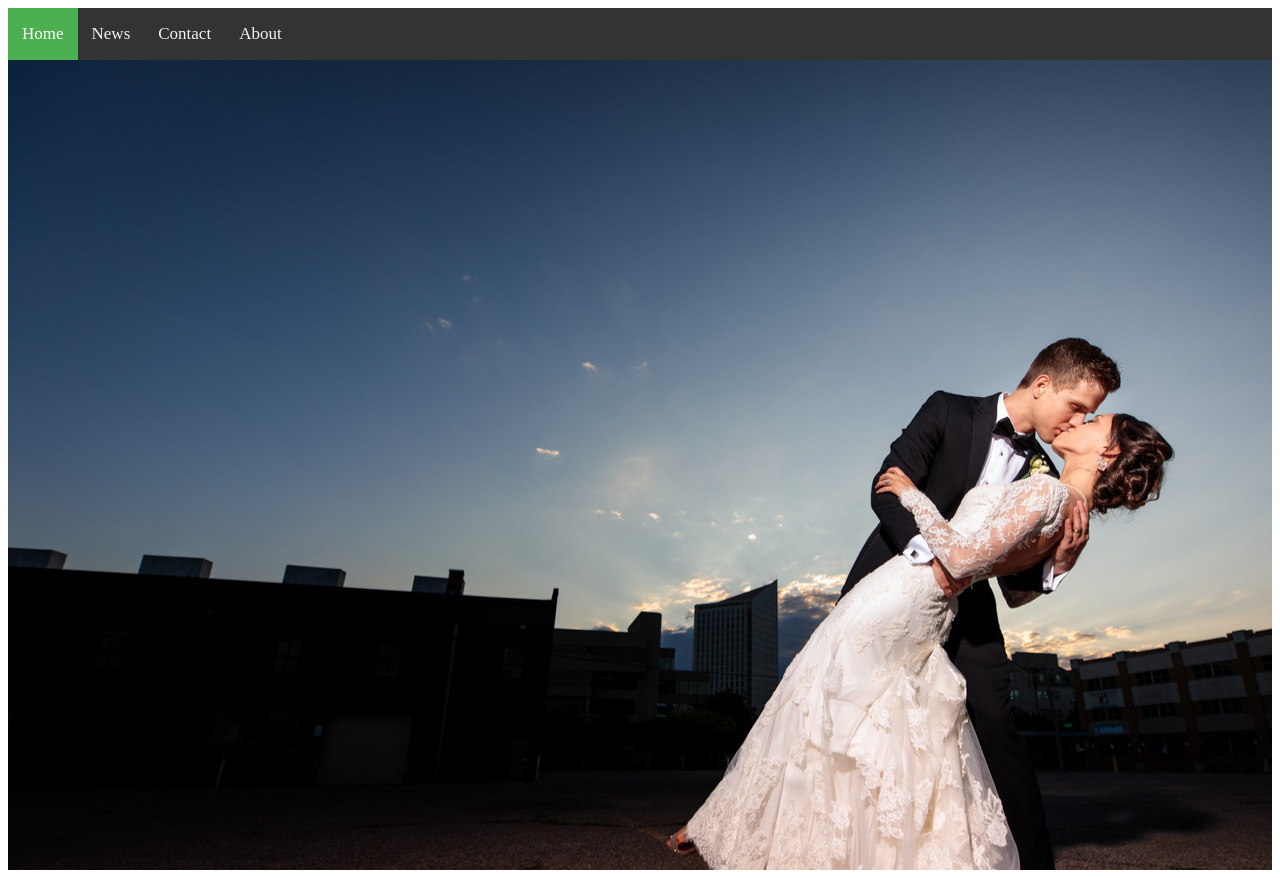
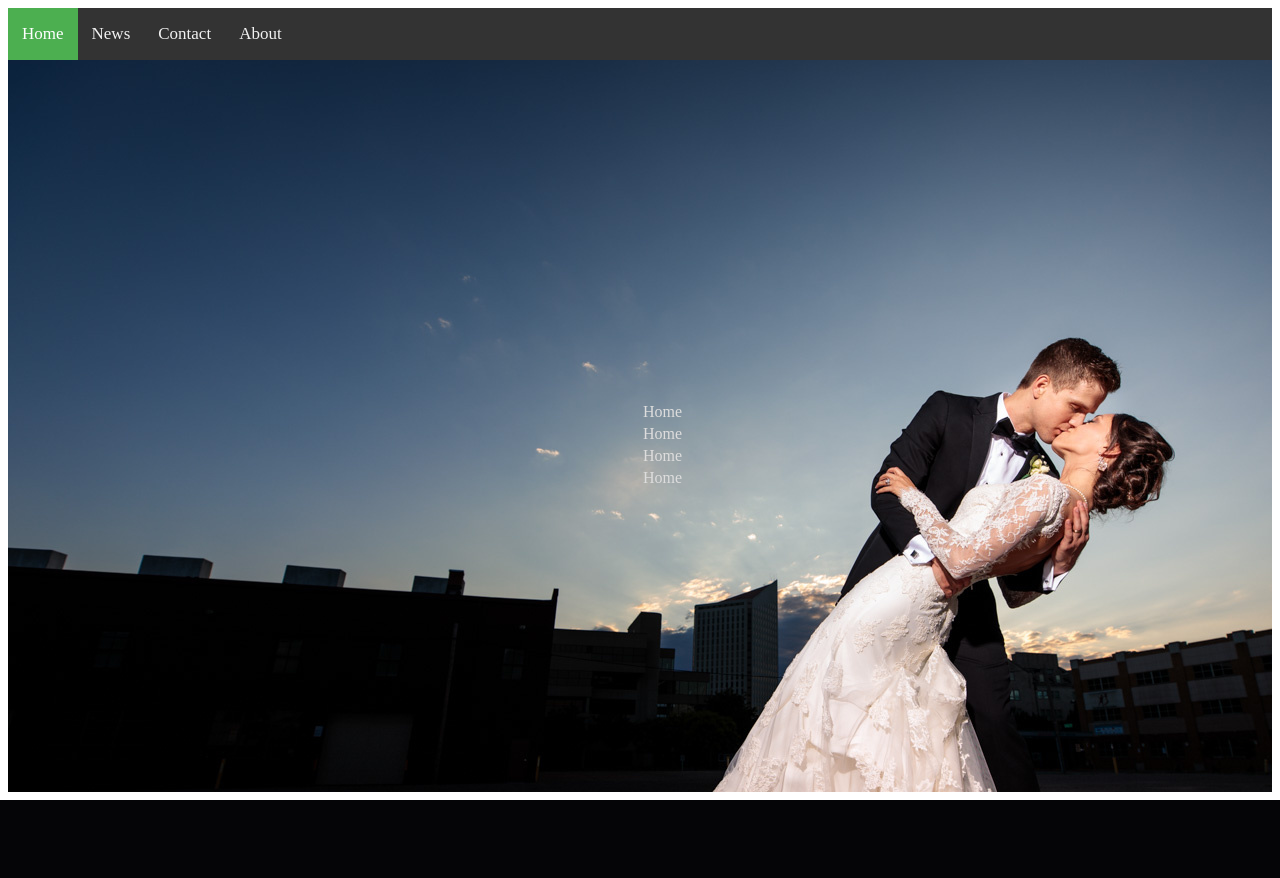
Before and after one commit to shelomi123/Online_party_arrangement_syste, a PHP site: page /html/wedding.html in a window 1280 px wide. After the commit the page ends 800 px from the top, so only its background shows below. Run offline with PHP 8.4, Linux system fonts and the light colour scheme.

Commit message:
INNITIAL COMMIT

```diff
--- a/css/wedding.css
+++ b/css/wedding.css
@@ -29,7 +29,7 @@
 /* background picture of wedding*/
 .page{
     background-image: url("../image/wedding_pge.jpg");
-    height: 110%;
+    height: 100%;
     width: 100%;
 }
 
@@ -37,3 +37,21 @@
 .page :hover{
     opacity: 0.4;
 }
+
+/*centerd table*/
+
+.tb{
+    position: absolute;
+    top: 50%;
+    left: 50%;
+    color: #ddd;
+}
+
+tr{
+    border: 2px solid black;
+    padding: "10";
+}
+
+table{
+    color: #ddd;
+}
--- a/html/login.html
+++ b/html/login.html
@@ -6,7 +6,7 @@
 
 <body>
     <h1>Login Form</h1>
-    <form action="../html/home.html method="POST">
+    <form action="../php/log_in.php" method="POST">
         <!-- containing avatar-->
         <div class="pick"></div>
         <div class="imgcontainer">
--- a/html/wedding.html
+++ b/html/wedding.html
@@ -11,6 +11,23 @@
                 <a href="../html/new.html">Contact</a>
                 <a href="../html/new.html">About</a>
             </div>
+            <div class="tb">
+                <table style="width:60%">
+                    <tr>
+                        <td>Home</td>
+                    </tr>
+                    <tr>
+                        <td>Home</td>
+                    </tr>
+                    <tr>
+                        <td>Home</td>
+                    </tr>
+                    <tr>
+                        <td>Home</td>
+                    </tr>
+                </table>
+                </div>
+            </div>
         </div>
     </body>
 
```
Also changed, not shown: php/log_in.php (added, +24 -0 lines).
